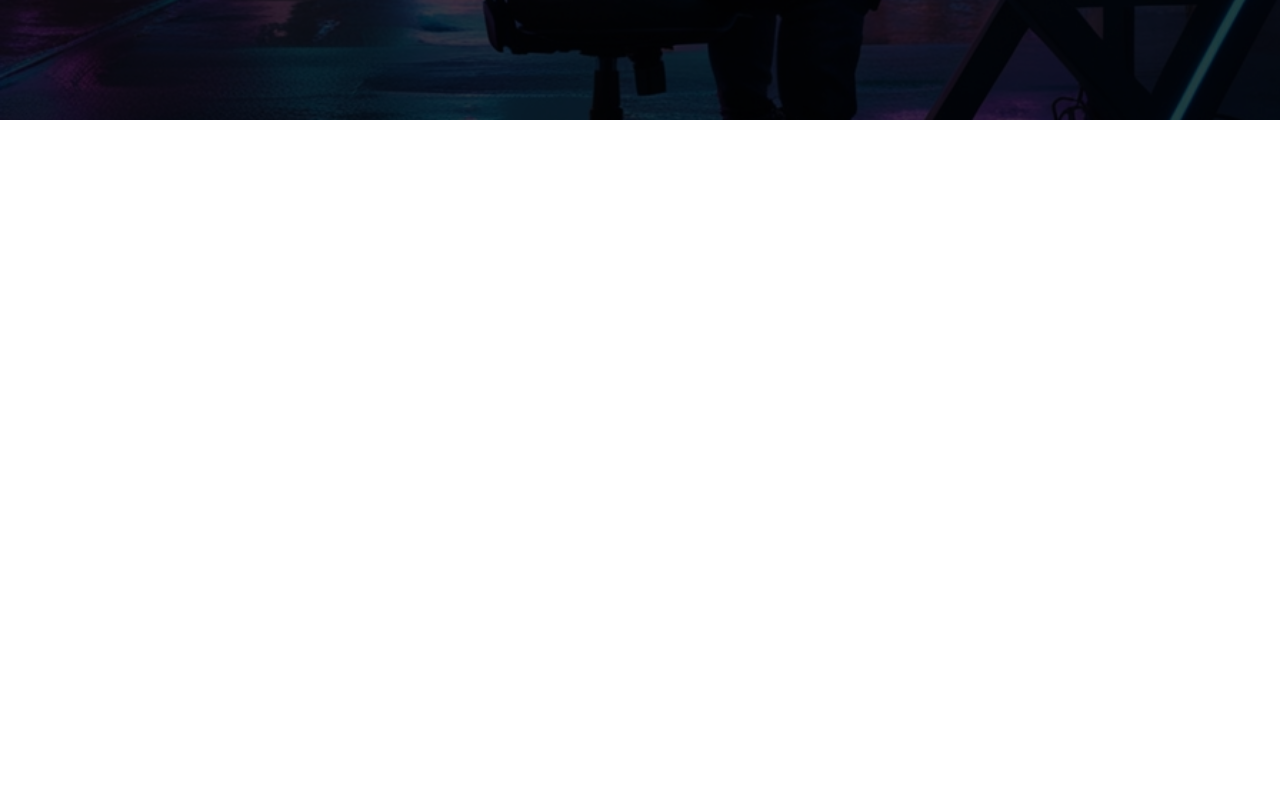
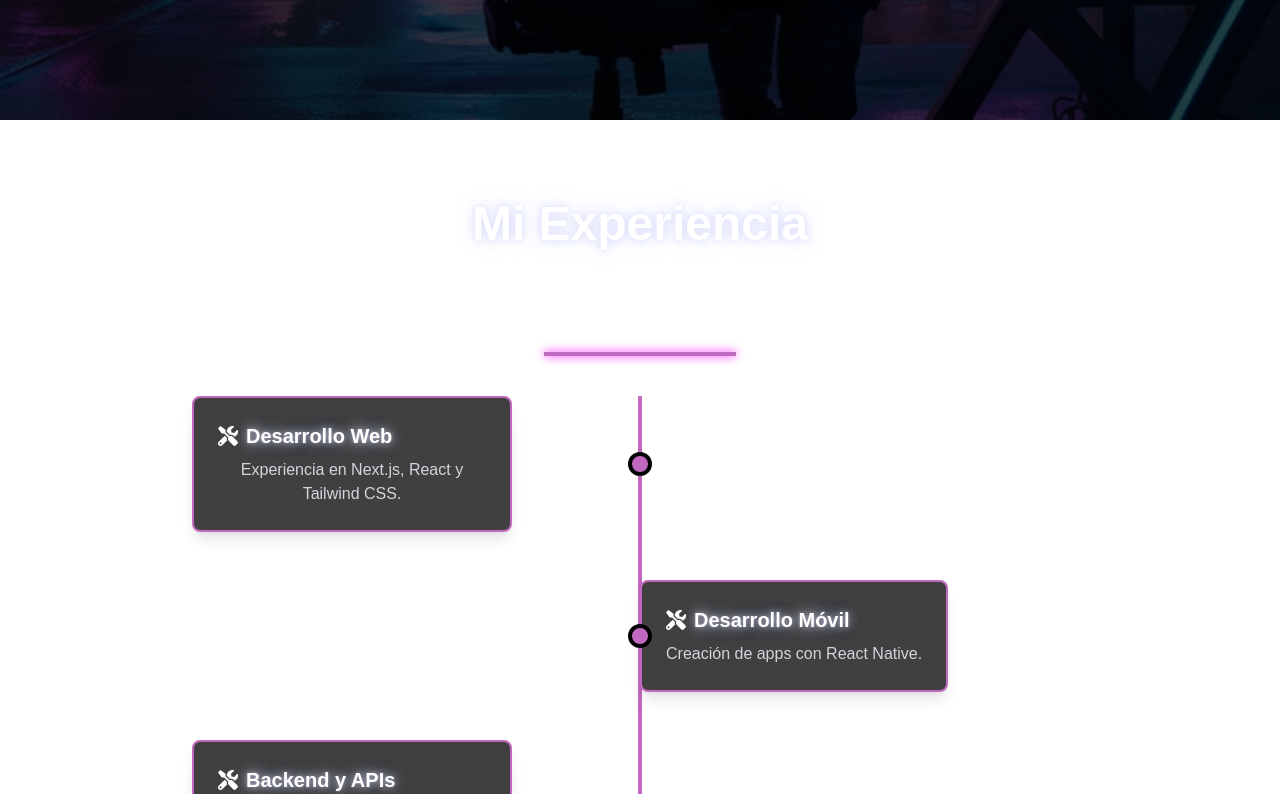
Before and after one commit to nicolasBakanowski/portfolio, a Next.js app: page / in a window 1280 px wide. Shown: the part 680-1474 px from the top of the page. Before the commit the page ends 800 px from the top, so only its background shows below. Built offline with nearby package versions, Linux system fonts and the light colour scheme.

Commit message:
chore: add experience section

```diff
--- /dev/null
+++ b/app/components/sections/Experience.tsx
@@ -0,0 +1,60 @@
+"use client";
+
+import { motion } from "framer-motion";
+import { FaTools } from "react-icons/fa";
+
+const experiences = [
+  { title: "Desarrollo Web", description: "Experiencia en Next.js, React y Tailwind CSS.", side: "left" },
+  { title: "Desarrollo Móvil", description: "Creación de apps con React Native.", side: "right" },
+  { title: "Backend y APIs", description: "Manejo de Node.js, Express y bases de datos SQL y NoSQL.", side: "left" },
+  { title: "Animaciones y UI/UX", description: "Uso de Framer Motion para experiencias dinámicas.", side: "right" },
+];
+
+const Experience = () => {
+  return (
+    <section id="experience" className="relative py-20 px-6 flex flex-col items-center text-center">
+      <h2 className="text-4xl md:text-5xl font-bold neon-text-white mb-16">Mi Experiencia</h2>
+
+      {/* Separador */}
+      <div className="w-full flex justify-center my-10">
+        <motion.div
+          initial={{ scaleX: 0 }}
+          animate={{ scaleX: 1 }}
+          transition={{ duration: 1 }}
+          className="w-48 h-1 bg-ciberpink shadow-[0_0_10px_#ff00ff]"
+        />
+      </div>
+
+      <div className="relative w-full max-w-4xl">
+        {/* Línea central */}
+        <div className="absolute left-1/2 transform -translate-x-1/2 w-1 bg-ciberpink h-full" />
+
+        {/* Roadmap */}
+        <div className="flex flex-col space-y-12">
+          {experiences.map((exp, index) => (
+            <motion.div
+              key={index}
+              initial={{ opacity: 0, x: exp.side === "left" ? -50 : 50 }}
+              animate={{ opacity: 1, x: 0 }}
+              transition={{ duration: 1, delay: index * 0.3 }}
+              className={`relative flex ${exp.side === "left" ? "justify-start" : "justify-end"}`}
+            >
+              <div className="w-1/2 flex items-center">
+                <div className="bg-black/75 border-2 border-ciberpink text-white p-6 rounded-lg shadow-lg max-w-xs">
+                  <h3 className="text-xl font-semibold neon-text-white flex items-center gap-2">
+                    <FaTools /> {exp.title}
+                  </h3>
+                  <p className="mt-2 text-gray-300">{exp.description}</p>
+                </div>
+              </div>
+              {/* Conector */}
+              <div className="absolute top-1/2 left-1/2 transform -translate-x-1/2 -translate-y-1/2 w-6 h-6 bg-ciberpink rounded-full border-4 border-black" />
+            </motion.div>
+          ))}
+        </div>
+      </div>
+    </section>
+  );
+};
+
+export default Experience;
--- a/app/components/sections/Sections.tsx
+++ b/app/components/sections/Sections.tsx
@@ -1,9 +1,11 @@
 import Home from "./Home";
-
+import Experience from "./Experience";
+import SectionDivider from "./SectionDivider";
 const Sections = () => {
     return (
         <main>
             <Home />
+            <Experience />
         </main>
     );
 };
--- a/app/globals.css
+++ b/app/globals.css
@@ -50,4 +50,5 @@ body {
 @theme {
   --color-ciberpink: #c169c0;
   --color-ciberpinkdown: #572f56;
+  --color-ciberbackdark: #0e0e1c;
 }
--- a/package.json
+++ b/package.json
@@ -13,7 +13,8 @@
     "lucide-react": "^0.483.0",
     "next": "15.2.3",
     "react": "^19.0.0",
-    "react-dom": "^19.0.0"
+    "react-dom": "^19.0.0",
+    "react-icons": "^5.5.0"
   },
   "devDependencies": {
     "@eslint/eslintrc": "^3",
```
Also changed, not shown: 1 other file (tests, documents, lock files or other folders).
